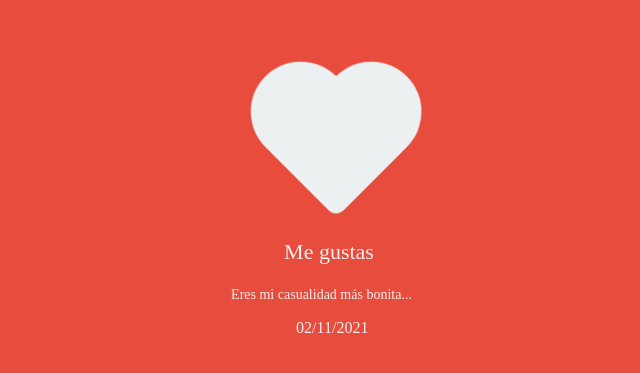
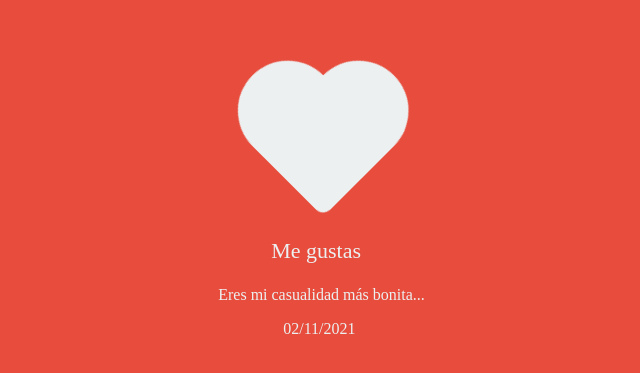
Before and after one commit to AngelTravieso/sandry, a plain HTML site: page index.html in a window 1280 px wide. Shown: the part 175-548 px from the top of the page, without its empty margins (291-931 px from the left). Drawn offline with Linux system fonts and the light colour scheme.

Commit message:
Ajuste tamaño letra en desktop

```diff
--- a/style.css
+++ b/style.css
@@ -91,8 +91,8 @@ body {
   }
 
   @media (min-width: 768px) {
-    .like {
-      font-size: 22px;
+    .verse {
+      font-size: 16px;
       }
   }
 
```
